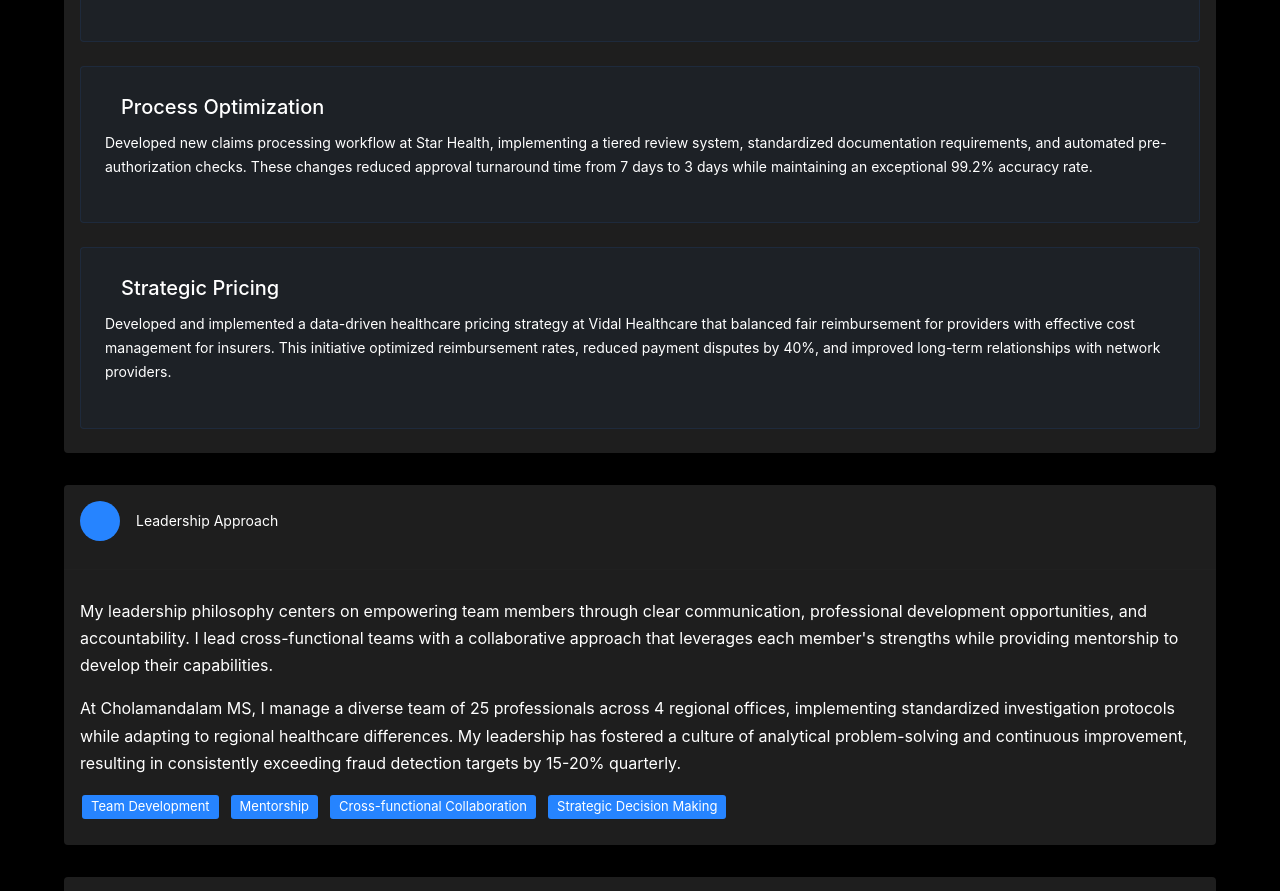
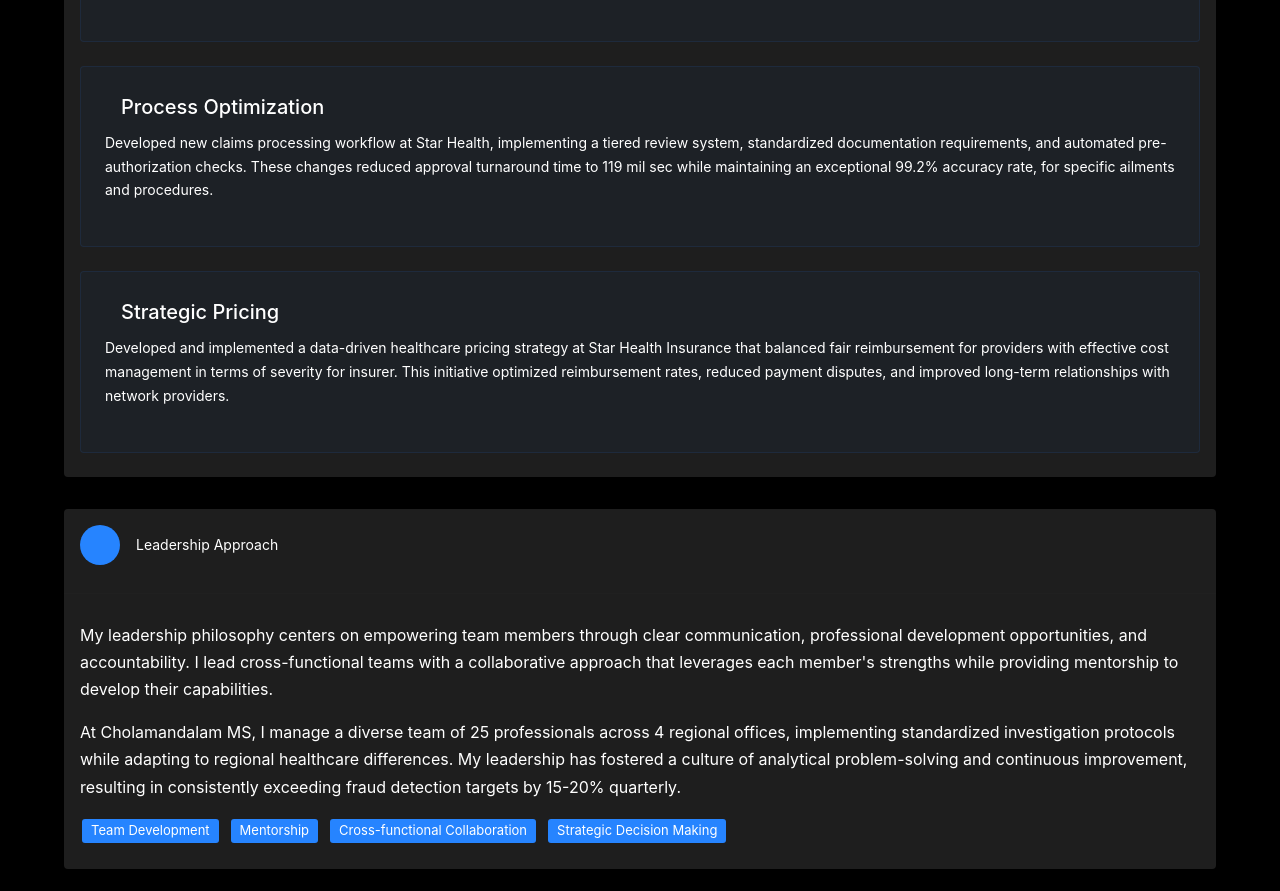
Before and after one commit to dineshkumarsarangapani/santosh_site, a React (Vite) app: page /business in a window 1280 px wide. Shown: the part 1920-2811 px from the top of the page. Built offline with nearby package versions, Linux system fonts and the light colour scheme; some icons are missing.

Commit message:
Update businessContent.js

```diff
--- a/src/content/businessContent.js
+++ b/src/content/businessContent.js
@@ -28,13 +28,13 @@ export const businessContent = {
         id: "biz-achieve-process",
         icon: "Speed",
         title: "Process Optimization",
-        description: "Developed new claims processing workflow at Star Health, implementing a tiered review system, standardized documentation requirements, and automated pre-authorization checks. These changes reduced approval turnaround time from 7 days to 3 days while maintaining an exceptional 99.2% accuracy rate."
+        description: "Developed new claims processing workflow at Star Health, implementing a tiered review system, standardized documentation requirements, and automated pre-authorization checks. These changes reduced approval turnaround time to 119 mil sec while maintaining an exceptional 99.2% accuracy rate, for specific ailments and procedures."
       },
       {
         id: "biz-achieve-pricing",
         icon: "PriceCheck",
         title: "Strategic Pricing",
-        description: "Developed and implemented a data-driven healthcare pricing strategy at Vidal Healthcare that balanced fair reimbursement for providers with effective cost management for insurers. This initiative optimized reimbursement rates, reduced payment disputes by 40%, and improved long-term relationships with network providers."
+        description: "Developed and implemented a data-driven healthcare pricing strategy at Star Health Insurance that balanced fair reimbursement for providers with effective cost management in terms of severity for insurer. This initiative optimized reimbursement rates, reduced payment disputes, and improved long-term relationships with network providers."
       }
     ]
   },
```
